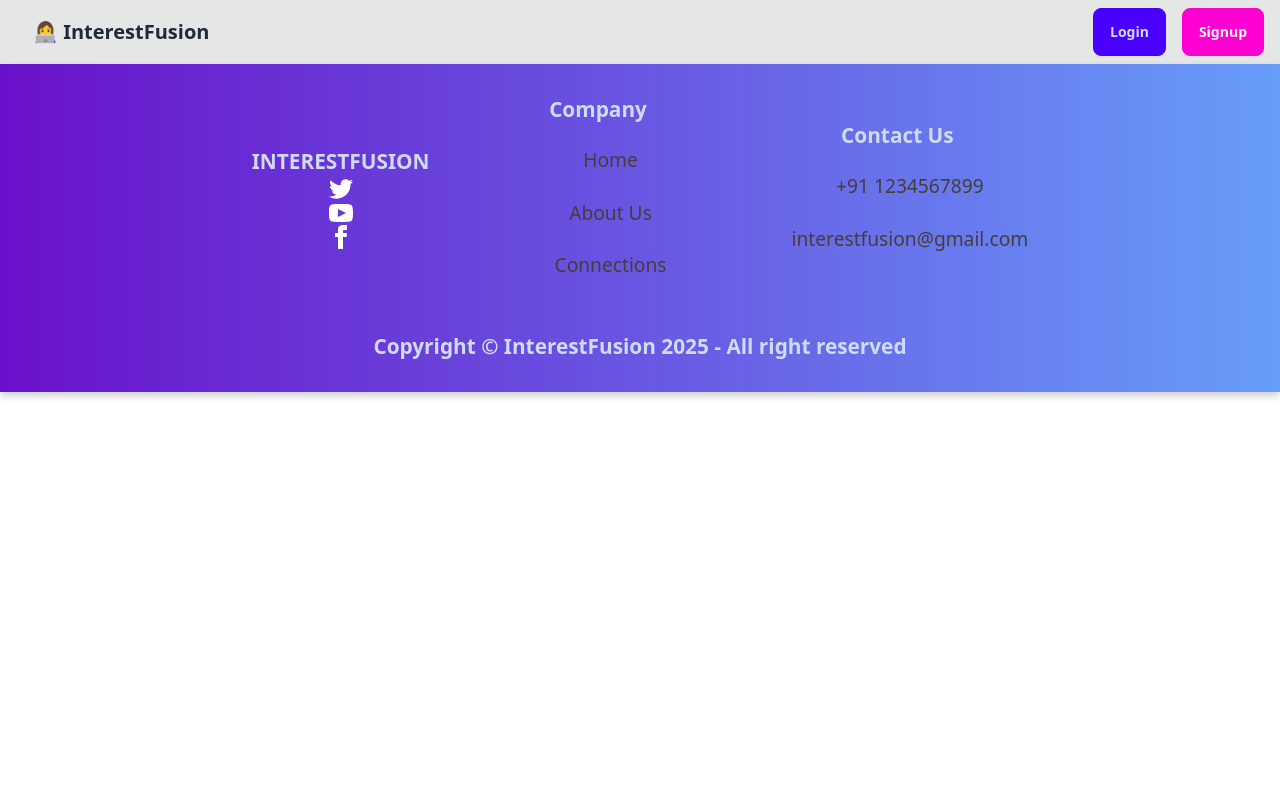
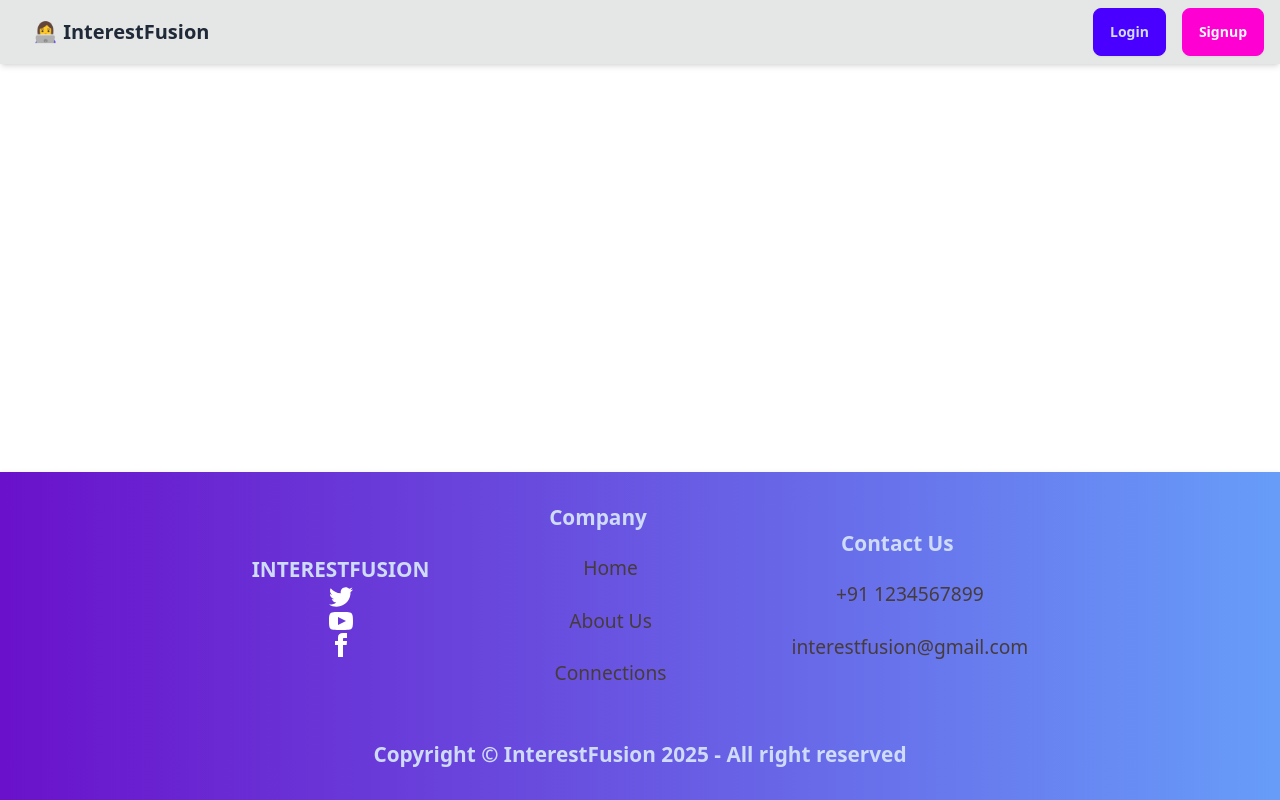
Before and after one commit to tarun824/HackThisFall_InterestFusion, a React (Vite) app in the folder frontend/: page /profile in a window 1280 px wide. Built offline with nearby package versions, Linux system fonts and the light colour scheme; no server answers.

Commit message:
corrected the footer issue

```diff
--- a/frontend/src/components/Body.jsx
+++ b/frontend/src/components/Body.jsx
@@ -33,10 +33,11 @@ const Body = () => {
   }, []);
 
   return (
-    <div>
-      {/* <NavBar /> */}
-      <NavBar2/>
-      <Outlet />
+    <div className="flex flex-col h-screen justify-between">
+      <>
+        <NavBar2 />
+        <Outlet />
+      </>
       <Footer />
     </div>
   );
```
